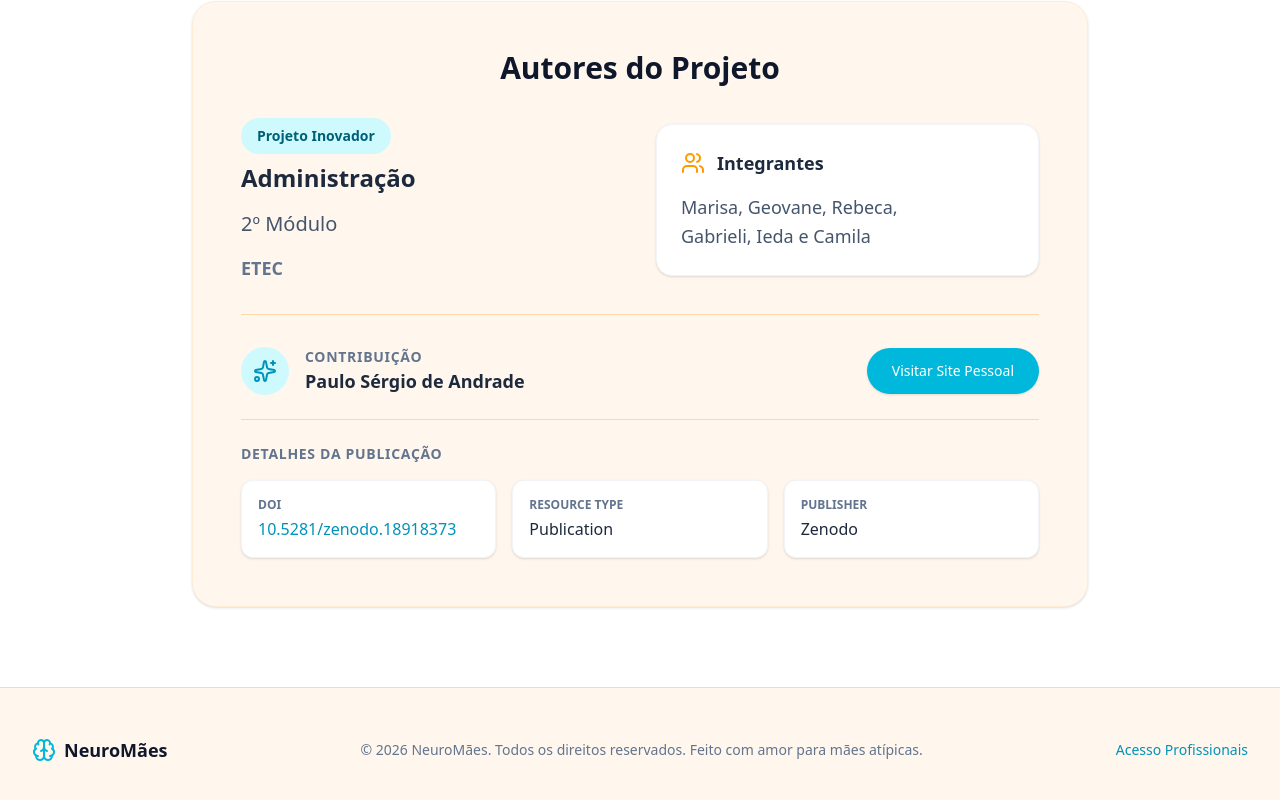
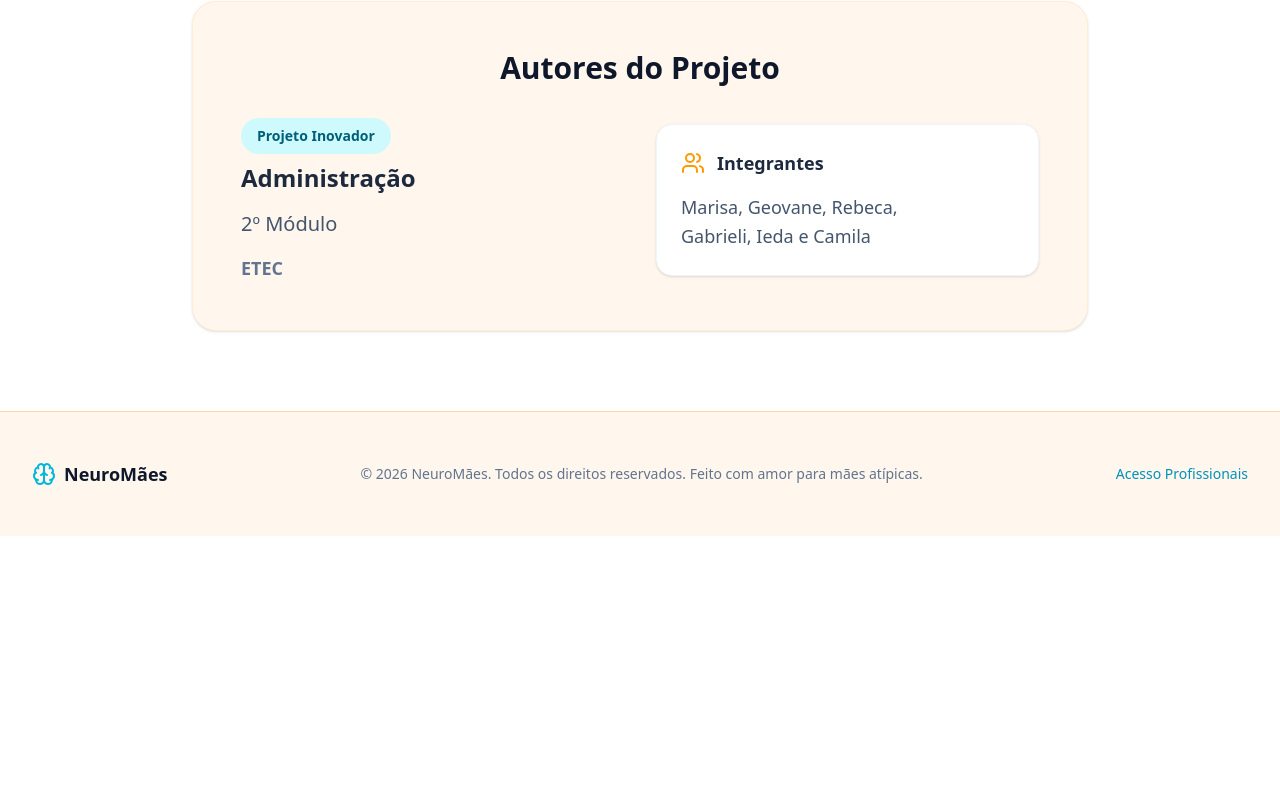
Before and after one commit to RevistaZen10/TMDoctor, a React (Vite) app: page / in a window 1280 px wide. Shown: the part 1979-2779 px from the top of the page. After the commit the page ends 2515 px from the top, so only its background shows below. Built offline with nearby package versions, Linux system fonts and the light colour scheme.

Commit message:
feat: Remove static contributor and publication details
The contributor and publication details section on the Home page was hardcoded and is no longer relevant. This commit removes this static section to improve the cleanliness and maintainability of the page.

```diff
--- a/src/pages/Home.tsx
+++ b/src/pages/Home.tsx
@@ -184,41 +184,6 @@ export default function Home() {
                 </p>
               </div>
             </div>
-
-            <div className="mt-8 pt-8 border-t border-orange-200 text-left flex flex-col sm:flex-row items-center justify-between gap-4">
-              <div className="flex items-center gap-4">
-                <div className="w-12 h-12 bg-cyan-100 rounded-full flex items-center justify-center shrink-0">
-                  <Sparkles className="w-6 h-6 text-cyan-600" />
-                </div>
-                <div>
-                  <h4 className="text-sm font-bold text-slate-500 uppercase tracking-wider">Contribuição</h4>
-                  <p className="text-lg font-bold text-slate-800">Paulo Sérgio de Andrade</p>
-                </div>
-              </div>
-              <a href="https://www.matematico10.com.br/" target="_blank" rel="noopener noreferrer" className="inline-flex items-center justify-center px-6 py-3 border border-transparent rounded-full shadow-sm text-sm font-medium text-white bg-cyan-500 hover:bg-cyan-600 transition-colors">
-                Visitar Site Pessoal
-              </a>
-            </div>
-
-            <div className="mt-6 pt-6 border-t border-orange-200 text-left">
-              <h4 className="text-sm font-bold text-slate-500 uppercase tracking-wider mb-4">Detalhes da Publicação</h4>
-              <div className="grid grid-cols-1 sm:grid-cols-3 gap-4">
-                <div className="bg-white p-4 rounded-xl border border-slate-100 shadow-sm">
-                  <p className="text-xs text-slate-500 font-semibold uppercase mb-1">DOI</p>
-                  <a href="https://doi.org/10.5281/zenodo.18918373" target="_blank" rel="noopener noreferrer" className="text-cyan-600 hover:text-cyan-700 font-medium break-all">
-                    10.5281/zenodo.18918373
-                  </a>
-                </div>
-                <div className="bg-white p-4 rounded-xl border border-slate-100 shadow-sm">
-                  <p className="text-xs text-slate-500 font-semibold uppercase mb-1">Resource Type</p>
-                  <p className="text-slate-800 font-medium">Publication</p>
-                </div>
-                <div className="bg-white p-4 rounded-xl border border-slate-100 shadow-sm">
-                  <p className="text-xs text-slate-500 font-semibold uppercase mb-1">Publisher</p>
-                  <p className="text-slate-800 font-medium">Zenodo</p>
-                </div>
-              </div>
-            </div>
           </div>
         </div>
       </section>
```
